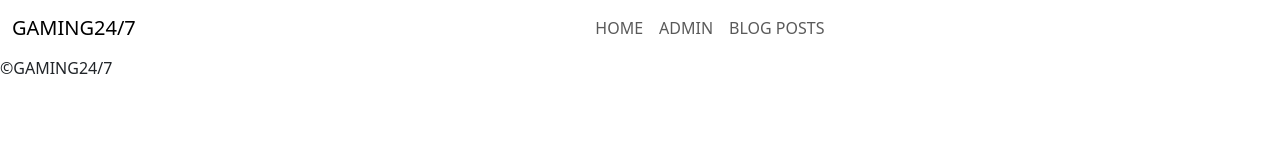
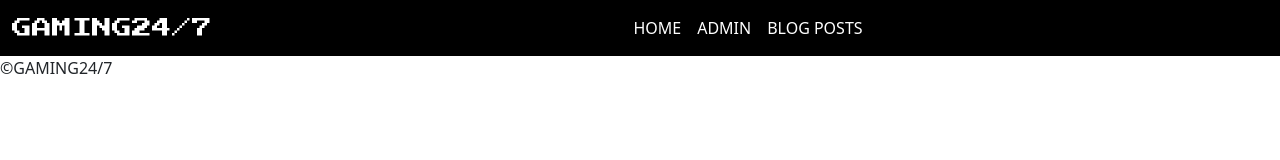
Before and after one commit to uthmaansamsodien/CRUDchallenge, a plain HTML site: page index.html in a window 1280 px wide. Drawn offline with nearby package versions, Linux system fonts and the light colour scheme.

Commit message:
navstyling

```diff
--- a/css/style.css
+++ b/css/style.css
@@ -0,0 +1,26 @@
+@import url('https://fonts.googleapis.com/css2?family=Bebas+Neue&family=Open+Sans:wght@300&family=Press+Start+2P&display=swap');
+*{
+    margin: 0;
+    padding: 0;
+    box-sizing: border-box;
+}
+
+.navbar {
+    background-color: black;
+}
+
+.nav-link {
+    color: white;
+}
+
+.navbar-brand {
+    font-family: 'Press Start 2P', cursive;
+    color: white;
+}
+
+/* .navbar-brand {
+    font-size: 72px;
+    background: -webkit-linear-gradient(#eee, #333);
+    -webkit-background-clip: text;
+    -webkit-text-fill-color: transparent;
+  } */
--- a/index.html
+++ b/index.html
@@ -26,7 +26,7 @@
         </div>
       </nav>
 
-      <footer class="mx-auto">&copy;GAMING24/7</footer>
+      <footer>&copy;GAMING24/7</footer>
 
     <script src="https://cdn.jsdelivr.net/npm/bootstrap@5.3.0/dist/js/bootstrap.bundle.min.js"
     integrity="sha384-geWF76RCwLtnZ8qwWowPQNguL3RmwHVBC9FhGdlKrxdiJJigb/j/68SIy3Te4Bkz" crossorigin="anonymous"></script>
```
